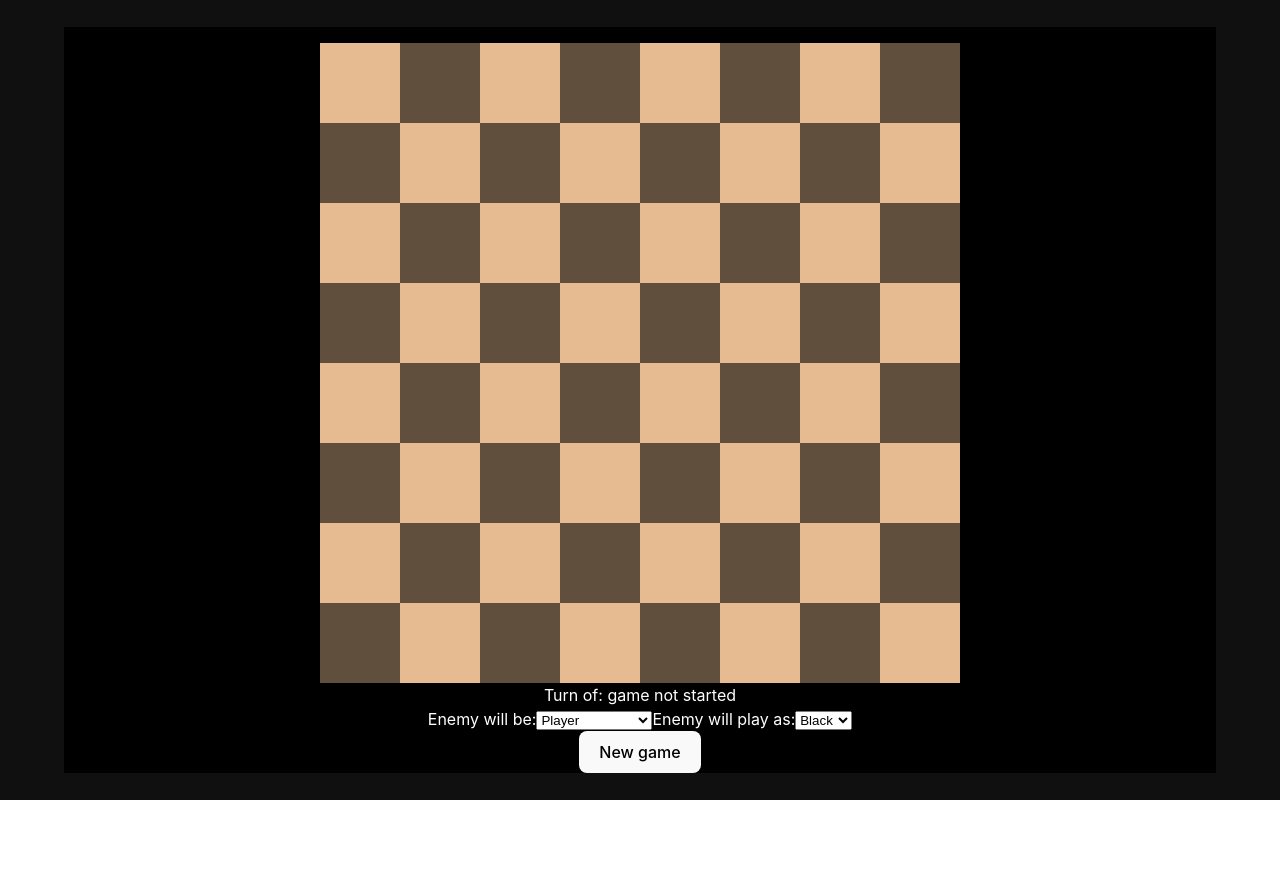
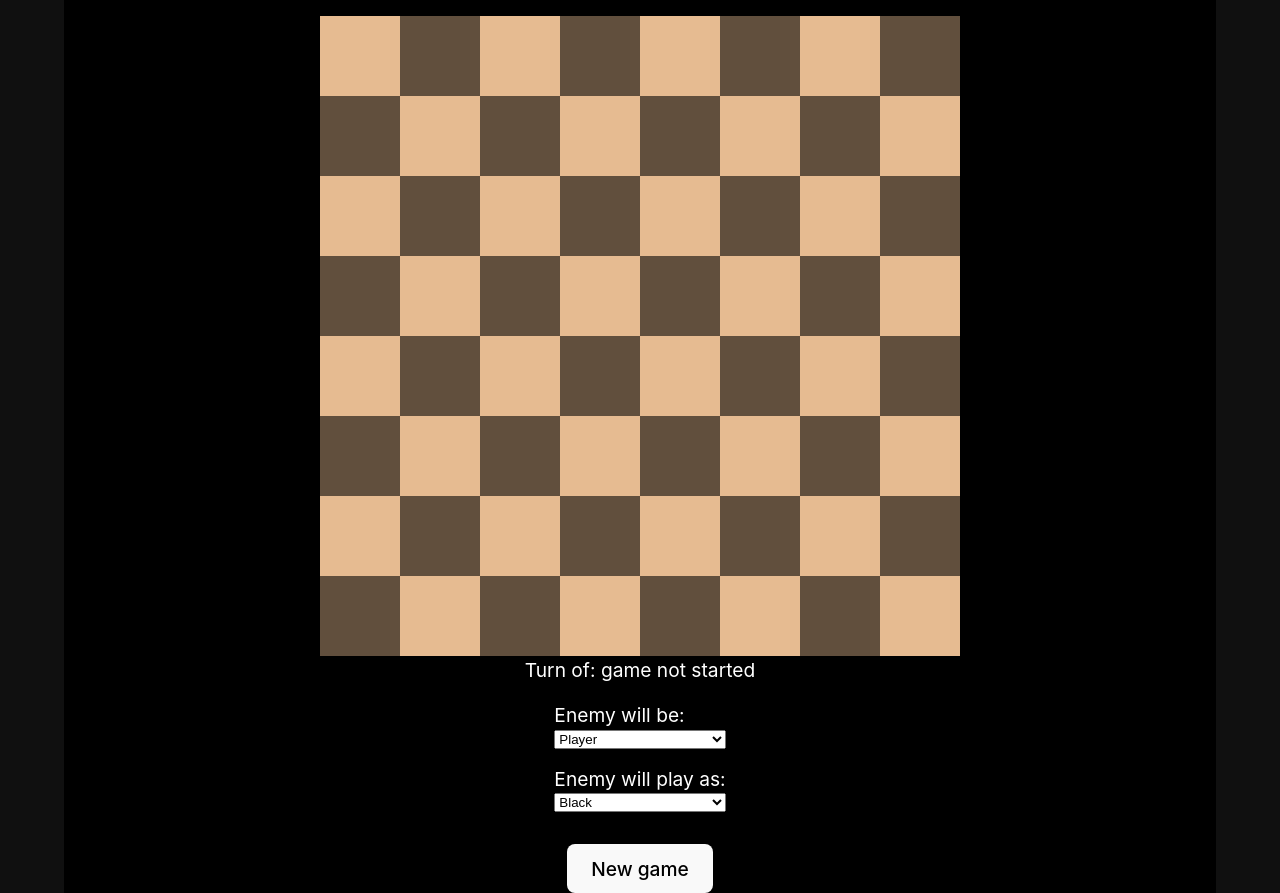
Before and after one commit to Robelek/ChessProjectV2, a React (Vite) app: page / in a window 1280 px wide. Before the commit the page ends 800 px from the top, so only its background shows below. Built offline with nearby package versions, Linux system fonts and the light colour scheme.

Commit message:
Changes: - some minor css changes, mostly - preparations for promoting pieces

```diff
--- a/src/App.css
+++ b/src/App.css
@@ -11,6 +11,7 @@
 #root
 {
   width:100%;
+
 }
 
 body
@@ -57,6 +58,8 @@ main
   margin-top:1rem;
   margin-left:auto;
   margin-right:auto;
+
+  height:fit-content;
 
 }
 
@@ -133,6 +136,7 @@ main
   flex-direction: column;
   justify-content: center;
   width:100%;
+  font-size: 1.2rem;
 }
 
 .gameOverPopup
@@ -142,4 +146,35 @@ main
   position: absolute;
   background: rgba(0, 0, 0, 0.5);
   z-index: 10;
+
+  display:flex;
+  justify-content: center;
+  align-items:  center;
 }
+
+.gameOverPopup > .whoWon
+{
+  background: var(--bgcolor);
+  margin: auto;
+  width: 12rem;
+  height: 12rem;
+
+  font-size: 2rem;
+  text-align: center;
+  display:flex;
+
+  justify-content: center;
+  align-items: center;
+}
+
+.optionSelects
+{
+  display:flex;
+  flex-direction: column;
+  padding:1rem;
+}
+
+.optionSelects > select
+{
+  margin-bottom: 1rem;
+}
--- a/src/components/ChessBoard.jsx
+++ b/src/components/ChessBoard.jsx
@@ -1,6 +1,7 @@
 import Tile from "./ChessBoardComponents/Tile"
 import { Vector2 } from "./GameLogic/Misc/Vector2";
 import GameOverPopup from "./ChessBoardComponents/GameOverPopup";
+import PromotionPopup from "./ChessBoardComponents/PromotionPopup";
 
 function ChessBoard(props) {
     let tiles = []
@@ -62,10 +63,12 @@ function ChessBoard(props) {
         winner = "Draw!";
       }
 
+    let promotionPosition = null;
 
     return (
         <div className="ChessBoard">
           <GameOverPopup winner={winner}> </GameOverPopup>
+          <PromotionPopup promotionPosition={promotionPosition}></PromotionPopup>
           {tiles}
         </div>
 
--- a/src/components/ChessBoardComponents/GameOverPopup.jsx
+++ b/src/components/ChessBoardComponents/GameOverPopup.jsx
@@ -1,13 +1,15 @@
 
 function GameOverPopup(props) {
-
 
     if(props.winner != null)
     {
         return (
             <div className="gameOverPopup">
                 <div className="whoWon">
-                    {props.winner} won!
+                    <span>
+                        {props.winner} won!
+                    </span>
+
                 </div>
             </div>
 
--- /dev/null
+++ b/src/components/ChessBoardComponents/PromotionPopup.jsx
@@ -0,0 +1,16 @@
+
+function PromotionPopup(props) {
+
+    if(props.promotionPosition != null)
+    {
+
+    }
+    else
+    {
+        return (<></>);
+    }
+
+
+    }
+
+    export default PromotionPopup
--- a/src/components/UserInterface.jsx
+++ b/src/components/UserInterface.jsx
@@ -3,7 +3,7 @@ function UserInterface(props) {
       <div className="gameUIBottomLeft">
           <div className="TurnOfDisplay"> Turn of: {props.gameState.turnOf}</div>
 
-          <div>
+          <div className="optionSelects">
           Enemy will be:
           <select id="enemySelect">
             <option value="player">
@@ -35,7 +35,7 @@ function UserInterface(props) {
           </select>
 
 
-          </div>
+        </div>
 
 
           <button onClick={props.initFunction} className="NewGameButton"> New game </button>
```
